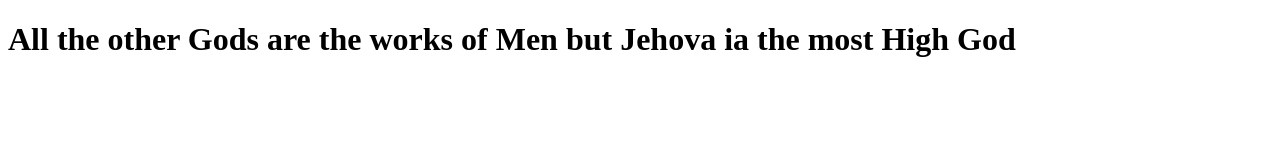
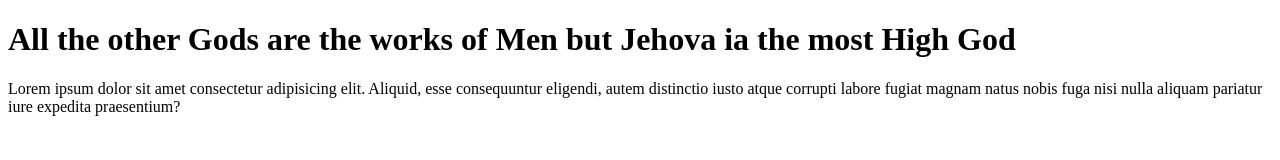
Before and after one commit to stanley-png/Assisted, a plain HTML site: page index.html in a window 1280 px wide. Drawn offline with Linux system fonts and the light colour scheme.

Commit message:
second commit

```diff
--- a/index.html
+++ b/index.html
@@ -9,5 +9,11 @@
     <h1>
       All the other Gods are the works of Men but Jehova ia the most High God
     </h1>
+    <p>
+      Lorem ipsum dolor sit amet consectetur adipisicing elit. Aliquid, esse
+      consequuntur eligendi, autem distinctio iusto atque corrupti labore fugiat
+      magnam natus nobis fuga nisi nulla aliquam pariatur iure expedita
+      praesentium?
+    </p>
   </body>
 </html>
```
